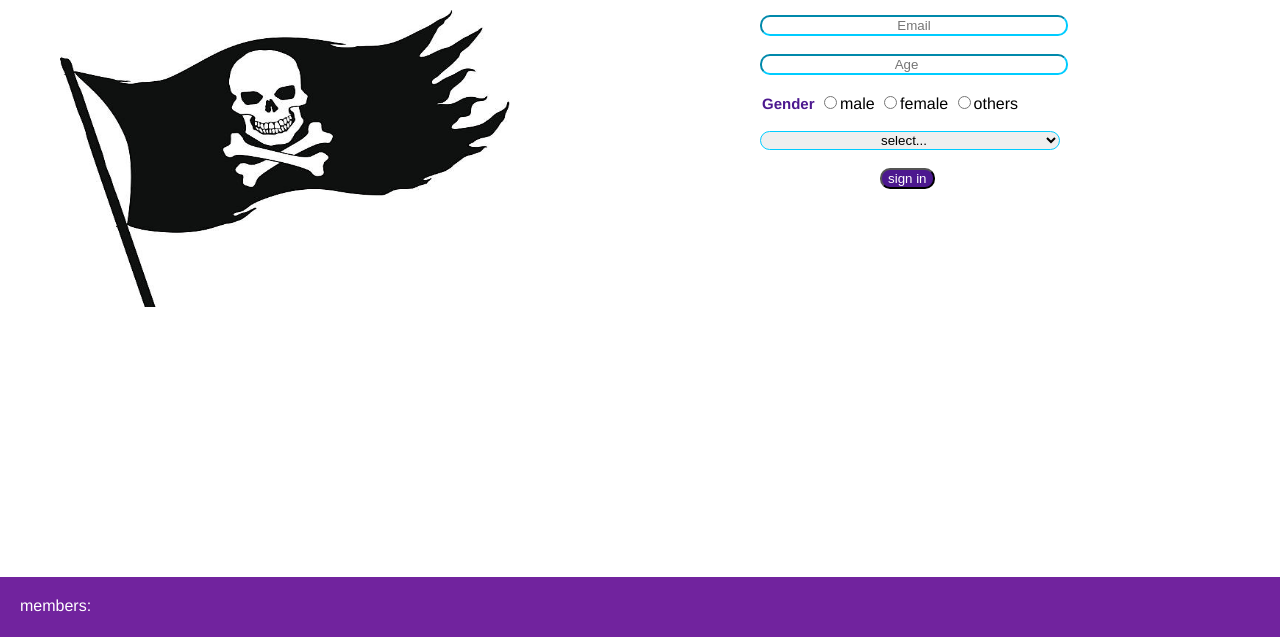
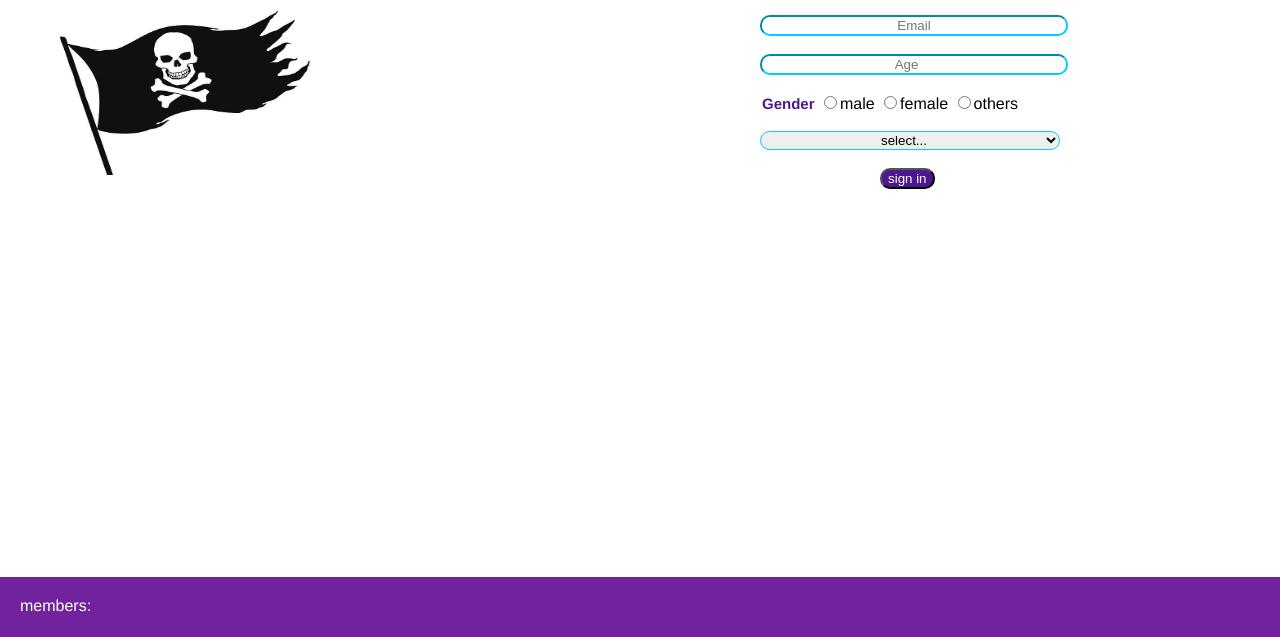
Before and after one commit to darkdimensionx/ago, a plain HTML site: page index.html in a window 1280 px wide. Shown: the part 208-845 px from the top of the page. Drawn offline with Linux system fonts and the light colour scheme.

Commit message:
Update z.css

```diff
--- a/z.css
+++ b/z.css
@@ -68,8 +68,8 @@ body{
     margin-top:10px
 }
 .flag{
-    height:297px;
-    width:450px;
+    height:165px;
+    width:250px;
     margin-left:60px;
     margin-top:20px
 }
```
